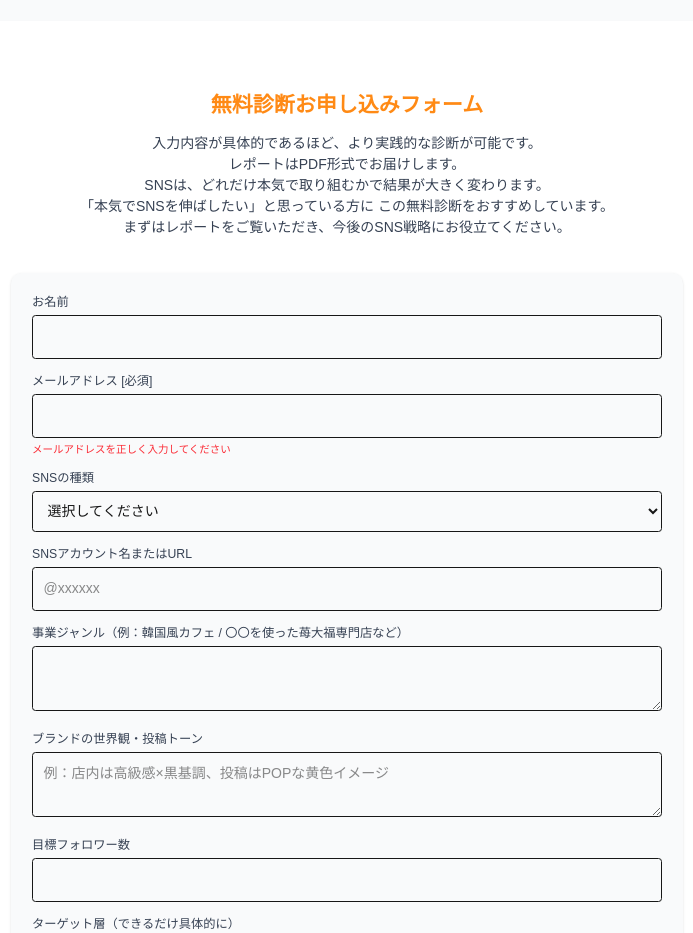
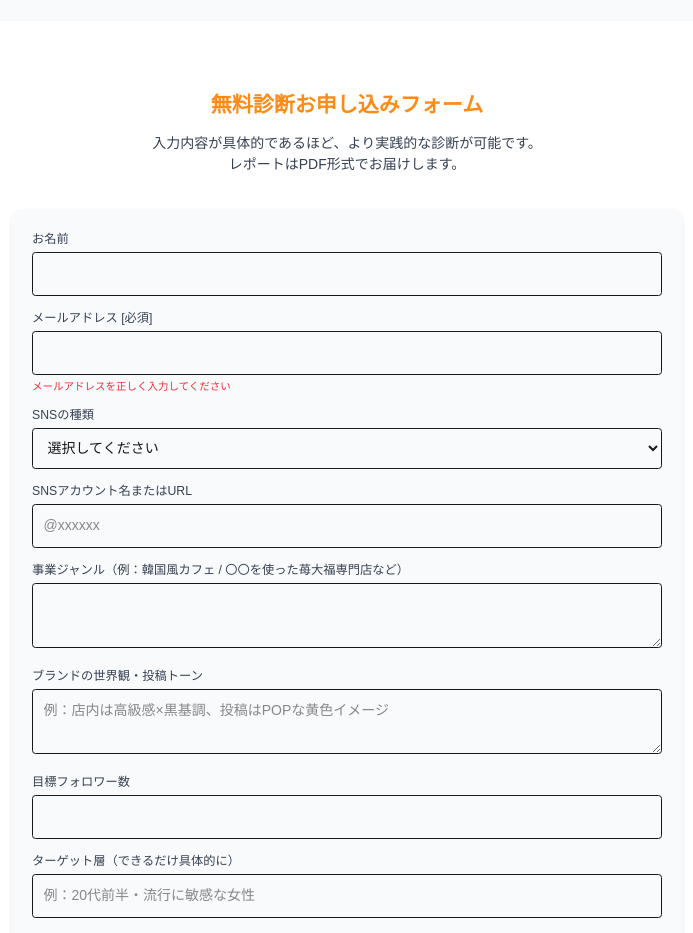
Before and after one commit to mogcia-app/signal-hp, a Next.js app: page /diagnosis in a window 1280 px wide. Shown: the part 1120-2053 px from the top of the page, without its empty margins (293-986 px from the left). Built offline with nearby package versions, Linux system fonts and the light colour scheme.

Commit message:
v1.2.1 aboutページ追加

```diff
--- a/src/app/diagnosis/page.tsx
+++ b/src/app/diagnosis/page.tsx
@@ -103,13 +103,6 @@ export default function DiagnosisPage() {
     入力内容が具体的であるほど、より実践的な診断が可能です。
     <br />
     レポートはPDF形式でお届けします。
-    <br />
-    SNSは、どれだけ本気で取り組むかで結果が大きく変わります。
-<br />
-「本気でSNSを伸ばしたい」と思っている方に
-この無料診断をおすすめしています。
-<br />
-    まずはレポートをご覧いただき、今後のSNS戦略にお役立てください。
   </p>
 </div>
 
```
